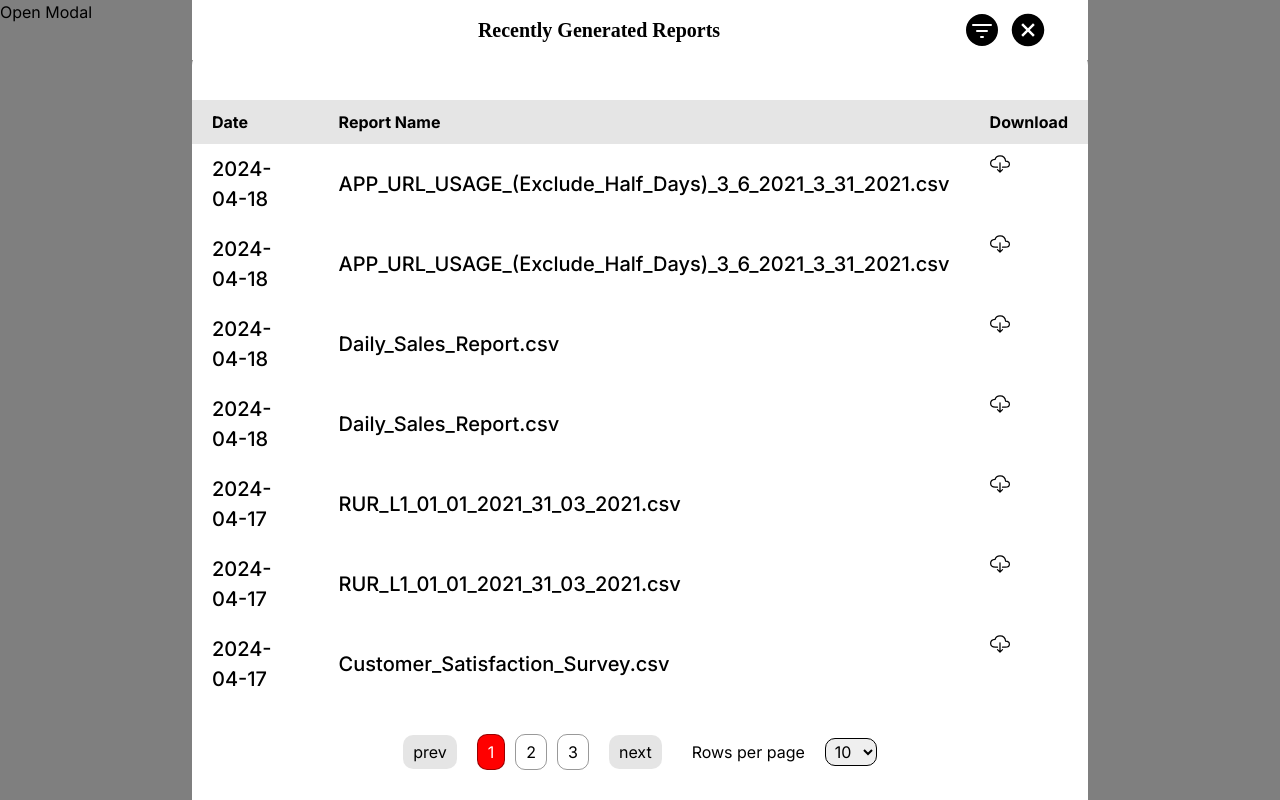
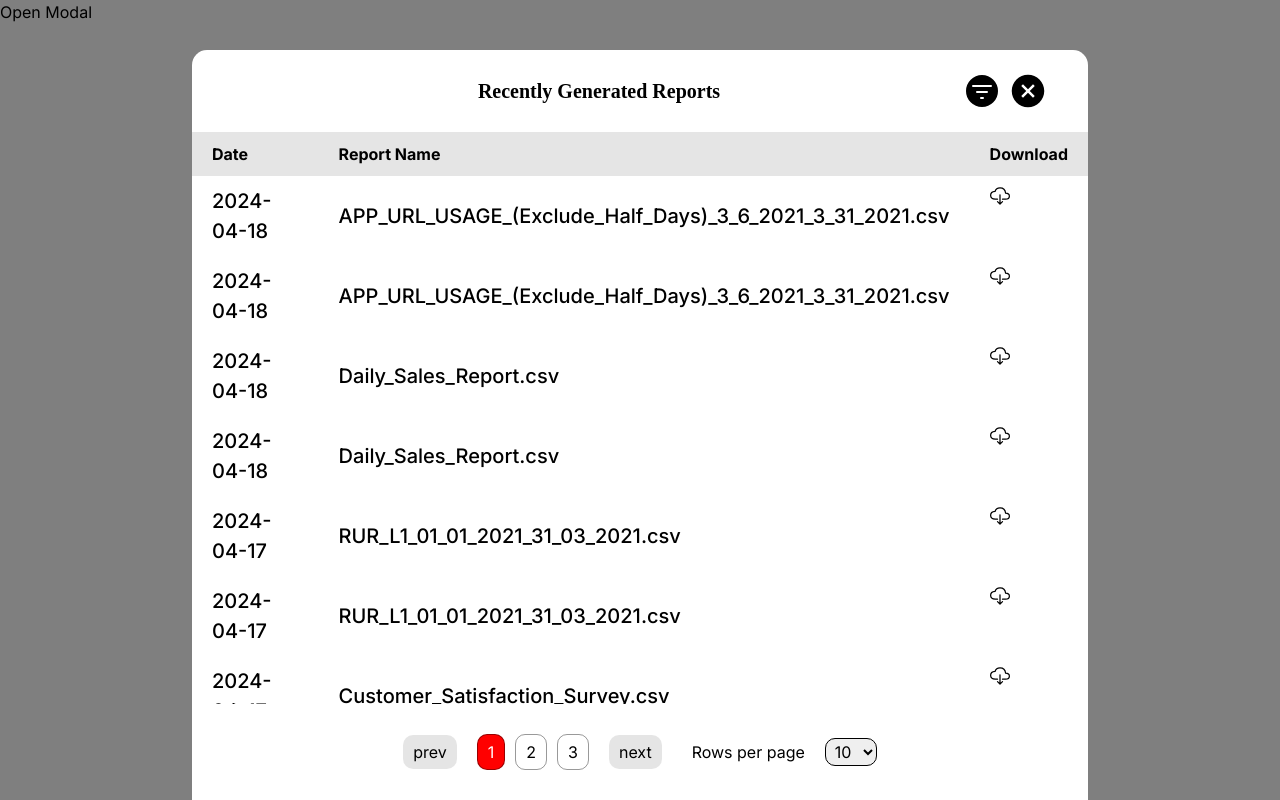
Before and after one commit to karan030204/monter, a Next.js app: page /assignment in a window 1280 px wide. Both pictures are taken after a click on the button "Open Modal". Built offline with nearby package versions, Linux system fonts and the light colour scheme.

Commit message:
css modified

```diff
--- a/src/app/globals.css
+++ b/src/app/globals.css
@@ -55,9 +55,9 @@
 }
 
 .modal-header {
-  position: fixed;
+
   background-color: white;
-  padding: 10px 40px;
+  padding: 1px 40px;
   display: flex;
   width: 70vw;
   align-items: center;
@@ -66,7 +66,6 @@
   z-index: 99999;
   font-family: 'Montserrat';
   font-weight: 900;
-  top: 0;
 }
 
 .modal-title {
@@ -79,12 +78,9 @@
 }
 
 table {
-  border-collapse: collapse;
-  height: 500px;
+  /* height: 500px; */
   width: 70vw;
   font-weight: 500;
-margin-top: 30px;
-
   /* overflow: scroll; */
 }
 
```
